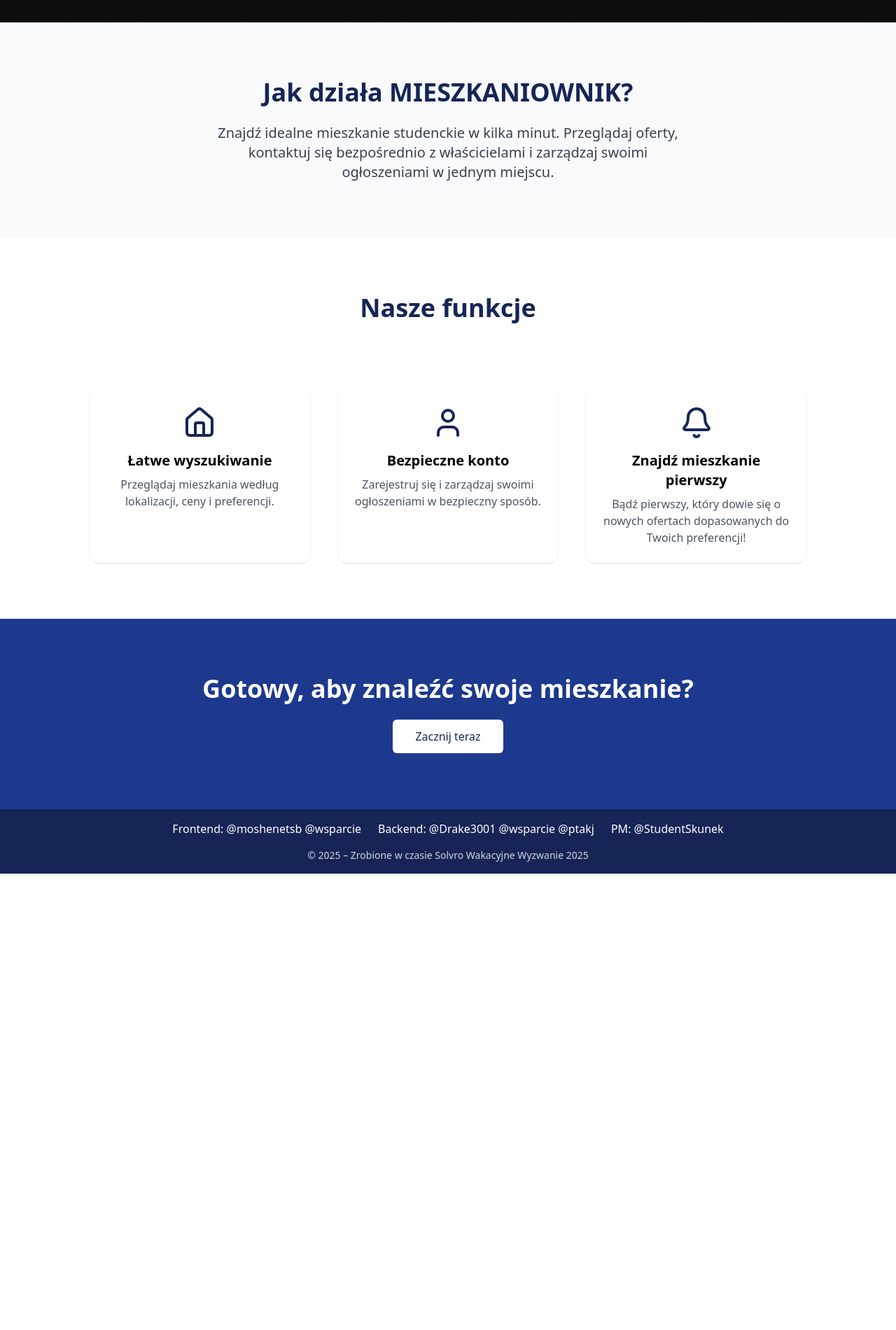
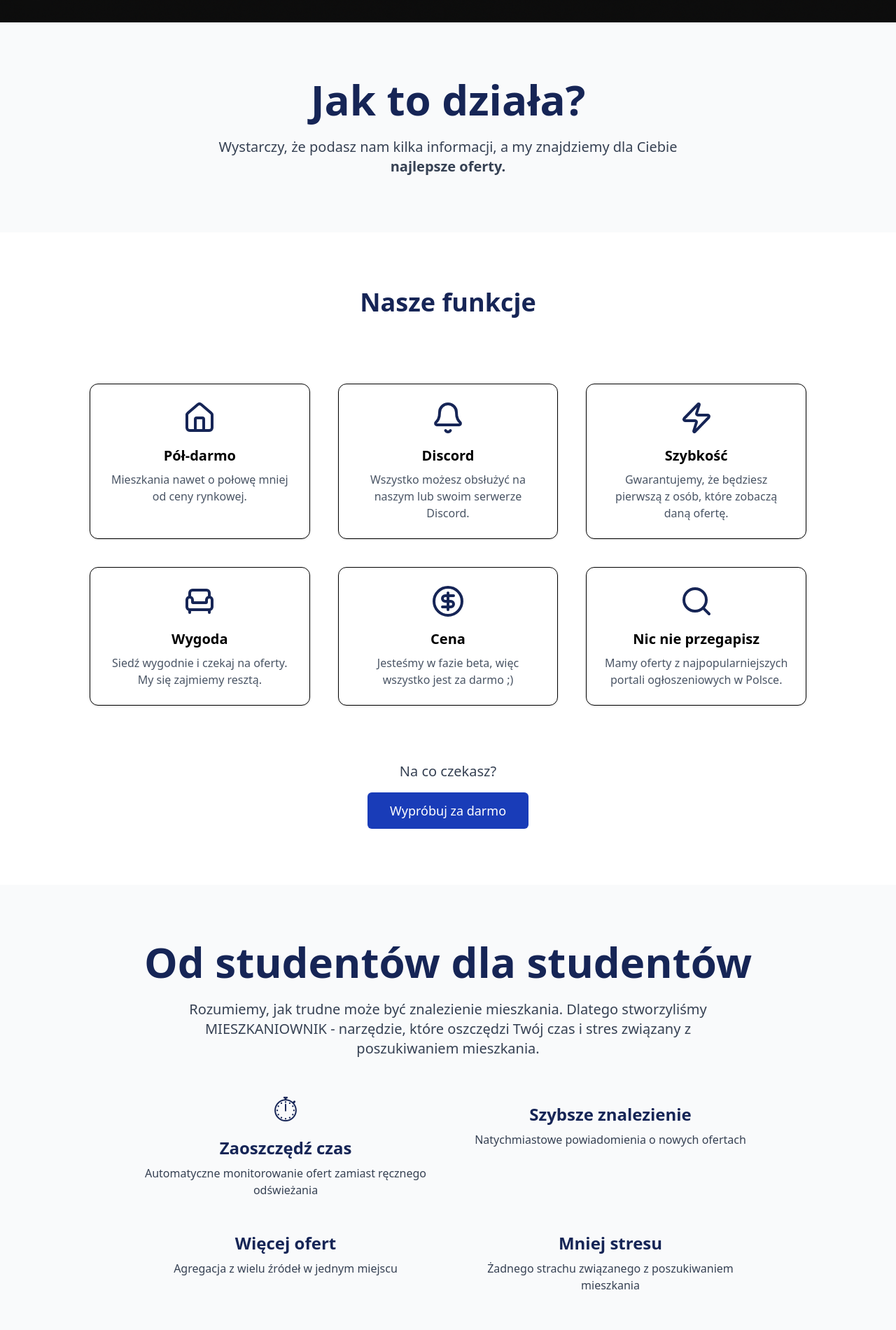
Before and after one commit to moshenetsb/wakacyjne-wyzwanie-mieszkaniownik-frontend, a React (Vite) app: page / in a window 1280 px wide. Shown: the part 760-2660 px from the top of the page at 70% size. Before the commit the page ends 2008 px from the top, so only its background shows below. Built offline with nearby package versions, Linux system fonts and the light colour scheme; no server answers.

Commit message:
feat: enhance landing page

```diff
--- a/src/components/Footer.jsx
+++ b/src/components/Footer.jsx
@@ -1,67 +1,126 @@
+import { HomeIcon, MailIcon, MessageCircleIcon } from "lucide-react";
+
 function Footer() {
   return (
-    <footer className="flex w-full flex-col gap-4 bg-blue-950 p-4 text-center text-white">
-      <div className="mx-auto flex max-w-5xl flex-col items-center justify-between gap-6 md:flex-row">
-        <span>
-          Frontend:{" "}
+    <footer className="flex w-full flex-col gap-6 bg-blue-950 p-8 text-white">
+      <div className="mx-auto flex w-full max-w-6xl flex-col gap-8">
+        {/* Main Footer Content */}
+        <div className="grid grid-cols-1 gap-8 md:grid-cols-3">
+          {/* About Section */}
+          <div className="flex flex-col gap-4">
+            <div className="flex items-center gap-2">
+              <HomeIcon size={24} />
+              <h3 className="text-xl font-bold">MIESZKANIOWNIK</h3>
+            </div>
+            <p className="text-sm text-gray-300">
+              Twój klucz do studenckiego mieszkania. Znajdź wymarzone mieszkanie
+              szybciej niż kiedykolwiek.
+            </p>
+          </div>
+
+          {/* Quick Links */}
+          <div className="flex flex-col gap-4">
+            <h3 className="text-lg font-semibold">Szybkie linki</h3>
+            <div className="flex flex-col gap-2 text-sm">
+              <a
+                href="https://discord.gg/W2SCjUYXCe"
+                target="_blank"
+                rel="noopener noreferrer"
+                className="flex items-center gap-2 underline-offset-4 transition-colors hover:text-gray-300 hover:underline"
+              >
+                <MessageCircleIcon size={16} />
+                Serwer Discord
+              </a>
+              <a
+                href="mailto:mieszkaniownik@gmail.com"
+                className="flex items-center gap-2 underline-offset-4 transition-colors hover:text-gray-300 hover:underline"
+              >
+                <MailIcon size={16} />
+                Kontakt Email
+              </a>
+              <a
+                href="https://discord.com/oauth2/authorize?client_id=1422117898389819532&scope=bot&permissions=268435456"
+                target="_blank"
+                rel="noopener noreferrer"
+                className="underline-offset-4 transition-colors hover:text-gray-300 hover:underline"
+              >
+                Dodaj Discord Bota
+              </a>
+            </div>
+          </div>
+
+          {/* Team Section */}
+          <div className="flex flex-col gap-4">
+            <h3 className="text-lg font-semibold">Zespół</h3>
+            <div className="flex flex-col gap-2 text-sm">
+              <div>
+                <span className="font-medium">Frontend: </span>
                 <a
                   href="https://github.com/moshenetsb"
                   target="_blank"
                   rel="noopener noreferrer"
-            className="inline-block underline-offset-4 transition-colors hover:text-gray-300 hover:underline"
+                  className="underline-offset-4 transition-colors hover:text-gray-300 hover:underline"
                 >
                   @moshenetsb
-          </a>{" "}
+                </a>
+                ,{" "}
                 <a
                   href="https://github.com/wsparcie"
                   target="_blank"
                   rel="noopener noreferrer"
-            className="inline-block underline-offset-4 transition-colors hover:text-gray-300 hover:underline"
+                  className="underline-offset-4 transition-colors hover:text-gray-300 hover:underline"
                 >
                   @wsparcie
                 </a>
-        </span>
-        <span>
-          Backend:{" "}
+              </div>
+              <div>
+                <span className="font-medium">Backend: </span>
                 <a
                   href="https://github.com/Drake3001"
                   target="_blank"
                   rel="noopener noreferrer"
-            className="inline-block underline-offset-4 transition-colors hover:text-gray-300 hover:underline"
+                  className="underline-offset-4 transition-colors hover:text-gray-300 hover:underline"
                 >
                   @Drake3001
-          </a>{" "}
+                </a>
+                ,{" "}
                 <a
                   href="https://github.com/wsparcie"
                   target="_blank"
                   rel="noopener noreferrer"
-            className="inline-block underline-offset-4 transition-colors hover:text-gray-300 hover:underline"
+                  className="underline-offset-4 transition-colors hover:text-gray-300 hover:underline"
                 >
                   @wsparcie
-          </a>{" "}
+                </a>
+                ,{" "}
                 <a
                   href="https://github.com/ptakj"
                   target="_blank"
                   rel="noopener noreferrer"
-            className="inline-block underline-offset-4 transition-colors hover:text-gray-300 hover:underline"
+                  className="underline-offset-4 transition-colors hover:text-gray-300 hover:underline"
                 >
                   @ptakj
                 </a>
-        </span>
-        <span>
-          PM:{" "}
+              </div>
+              <div>
+                <span className="font-medium">PM: </span>
                 <a
                   href="https://github.com/StudentSkunek"
                   target="_blank"
                   rel="noopener noreferrer"
-            className="inline-block underline-offset-4 transition-colors hover:text-gray-300 hover:underline"
+                  className="underline-offset-4 transition-colors hover:text-gray-300 hover:underline"
                 >
                   @StudentSkunek
                 </a>
-        </span>
               </div>
-      <div className="w-full text-center text-sm text-gray-300">
-        &copy; 2025 – Zrobione w czasie Solvro Wakacyjne Wyzwanie 2025
+            </div>
+          </div>
+        </div>
+
+        {/* Bottom Copyright */}
+        <div className="border-t border-gray-700 pt-6 text-center text-sm text-gray-300">
+          <p>&copy; 2025 MIESZKANIOWNIK – Zrobione w czasie Solvro Wakacyjne Wyzwanie 2025</p>
+        </div>
       </div>
     </footer>
   );
--- a/src/components/Home.jsx
+++ b/src/components/Home.jsx
@@ -1,4 +1,12 @@
-import { BellIcon, HomeIcon, UserIcon } from "lucide-react";
+import {
+  BellIcon,
+  HomeIcon,
+  UserIcon,
+  ZapIcon,
+  ArmchairIcon,
+  CircleDollarSignIcon,
+  SearchIcon,
+} from "lucide-react";
 import { useNavigate } from "react-router-dom";
 
 import backgroundImage from "../assets/home-background.png";
@@ -21,29 +29,37 @@ function Home() {
       >
         <div className="absolute inset-0 bg-black/40"></div>
         <div className="relative z-10 flex flex-col items-center gap-6 text-center">
-          <h1 className="text-2xl font-extrabold tracking-wider text-white sm:text-4xl md:text-6xl">
-            Witamy w MIESZKANIOWNIKU!
+          <a
+            href="https://discord.gg/W2SCjUYXCe"
+            target="_blank"
+            rel="noreferrer"
+            className="rounded-2xl bg-white/20 px-4 py-1.5 text-sm font-medium text-white backdrop-blur-sm transition-all hover:bg-blue-600 hover:text-white"
+          >
+            Dołącz do serwera na Discordzie
+          </a>
+          <h1 className="text-2xl font-extrabold tracking-wider text-white sm:text-4xl md:text-6xl lg:text-7xl">
+            MIESZKANIOWNIK
           </h1>
-          <p className="text-lg text-white sm:text-xl md:text-2xl">
-            Twój klucz do studenckiego mieszkania
+          <p className="max-w-2xl text-lg text-white sm:text-xl md:text-2xl">
+            Znajdziemy Ci mieszkaniową perełkę wśród tysięcy ofert
           </p>
           <button
             onClick={handleOnClick}
-            className="rounded-md bg-blue-800 px-8 py-3 text-white transition duration-300 hover:bg-blue-700"
+            className="rounded-md bg-blue-800 px-8 py-3 text-lg font-medium text-white transition duration-300 hover:bg-blue-700"
           >
-            Zacznij teraz
+            Wypróbuj za darmo
           </button>
         </div>
       </section>
 
       <section className="flex flex-col items-center bg-gray-50 px-4 py-20 text-center">
-        <h2 className="mb-6 text-3xl font-bold text-blue-950 sm:text-4xl">
-          Jak działa MIESZKANIOWNIK?
+        <h2 className="mb-6 text-3xl font-bold text-blue-950 sm:text-4xl md:text-6xl">
+          Jak to działa?
         </h2>
         <p className="max-w-2xl text-lg text-gray-700 sm:text-xl">
-          Znajdź idealne mieszkanie studenckie w kilka minut. Przeglądaj oferty,
-          kontaktuj się bezpośrednio z właścicielami i zarządzaj swoimi
-          ogłoszeniami w jednym miejscu.
+          Wystarczy, że podasz nam kilka informacji, a my znajdziemy dla Ciebie
+          <br />
+          <b>najlepsze oferty.</b>
         </p>
       </section>
 
@@ -52,29 +68,107 @@ function Home() {
           Nasze funkcje
         </h2>
         <div className="grid w-full max-w-5xl grid-cols-1 gap-10 sm:grid-cols-2 md:grid-cols-3">
-          <div className="flex flex-col items-center rounded-xl p-6 text-center shadow transition hover:shadow-lg">
+          <div className="flex flex-col items-center rounded-xl border bg-white p-6 text-center shadow transition hover:shadow-lg">
             <HomeIcon size={48} className="mb-4 text-blue-950" />
-            <h3 className="mb-2 text-xl font-semibold">Łatwe wyszukiwanie</h3>
+            <h3 className="mb-2 text-xl font-semibold">Pół-darmo</h3>
             <p className="text-gray-600">
-              Przeglądaj mieszkania według lokalizacji, ceny i preferencji.
+              Mieszkania nawet o połowę mniej od ceny rynkowej.
             </p>
           </div>
-          <div className="flex flex-col items-center rounded-xl p-6 text-center shadow transition hover:shadow-lg">
-            <UserIcon size={48} className="mb-4 text-blue-950" />
-            <h3 className="mb-2 text-xl font-semibold">Bezpieczne konto</h3>
+          <div className="flex flex-col items-center rounded-xl border bg-white p-6 text-center shadow transition hover:shadow-lg">
+            <BellIcon size={48} className="mb-4 text-blue-950" />
+            <h3 className="mb-2 text-xl font-semibold">Discord</h3>
             <p className="text-gray-600">
-              Zarejestruj się i zarządzaj swoimi ogłoszeniami w bezpieczny
-              sposób.
+              Wszystko możesz obsłużyć na naszym lub swoim serwerze Discord.
             </p>
           </div>
-          <div className="flex flex-col items-center rounded-xl p-6 text-center shadow transition hover:shadow-lg">
-            <BellIcon size={48} className="mb-4 text-blue-950" />
-            <h3 className="mb-2 text-xl font-semibold">
-              Znajdź mieszkanie pierwszy
+          <div className="flex flex-col items-center rounded-xl border bg-white p-6 text-center shadow transition hover:shadow-lg">
+            <ZapIcon size={48} className="mb-4 text-blue-950" />
+            <h3 className="mb-2 text-xl font-semibold">Szybkość</h3>
+            <p className="text-gray-600">
+              Gwarantujemy, że będziesz pierwszą z osób, które zobaczą daną
+              ofertę.
+            </p>
+          </div>
+          <div className="flex flex-col items-center rounded-xl border bg-white p-6 text-center shadow transition hover:shadow-lg">
+            <ArmchairIcon size={48} className="mb-4 text-blue-950" />
+            <h3 className="mb-2 text-xl font-semibold">Wygoda</h3>
+            <p className="text-gray-600">
+              Siedź wygodnie i czekaj na oferty. My się zajmiemy resztą.
+            </p>
+          </div>
+          <div className="flex flex-col items-center rounded-xl border bg-white p-6 text-center shadow transition hover:shadow-lg">
+            <CircleDollarSignIcon size={48} className="mb-4 text-blue-950" />
+            <h3 className="mb-2 text-xl font-semibold">Cena</h3>
+            <p className="text-gray-600">
+              Jesteśmy w fazie beta, więc wszystko jest za darmo ;)
+            </p>
+          </div>
+          <div className="flex flex-col items-center rounded-xl border bg-white p-6 text-center shadow transition hover:shadow-lg">
+            <SearchIcon size={48} className="mb-4 text-blue-950" />
+            <h3 className="mb-2 text-xl font-semibold">Nic nie przegapisz</h3>
+            <p className="text-gray-600">
+              Mamy oferty z najpopularniejszych portali ogłoszeniowych w Polsce.
+            </p>
+          </div>
+        </div>
+        <div className="mx-auto mt-8 max-w-2xl text-center">
+          <p className="mb-4 text-lg text-gray-700 sm:text-xl">
+            Na co czekasz?
+          </p>
+          <button
+            onClick={handleOnClick}
+            className="rounded-md bg-blue-800 px-8 py-3 text-lg font-medium text-white transition duration-300 hover:bg-blue-700"
+          >
+            Wypróbuj za darmo
+          </button>
+        </div>
+      </section>
+
+      <section className="flex flex-col items-center bg-gray-50 px-4 py-20 text-center">
+        <h2 className="mb-6 text-3xl font-bold text-blue-950 sm:text-4xl md:text-6xl">
+          Od studentów dla studentów
+        </h2>
+        <p className="max-w-3xl text-lg text-gray-700 sm:text-xl">
+          Rozumiemy, jak trudne może być znalezienie mieszkania. Dlatego
+          stworzyliśmy MIESZKANIOWNIK - narzędzie, które oszczędzi Twój czas i
+          stres związany z poszukiwaniem mieszkania.
+        </p>
+        <div className="mt-12 grid w-full max-w-4xl grid-cols-1 gap-8 sm:grid-cols-2">
+          <div className="flex flex-col items-center">
+            <div className="mb-4 text-5xl font-bold text-blue-950">⏱</div>
+            <h3 className="mb-2 text-2xl font-semibold text-blue-950">
+              Zaoszczędź czas
             </h3>
-            <p className="text-gray-600">
-              Bądź pierwszy, który dowie się o nowych ofertach dopasowanych do
-              Twoich preferencji!
+            <p className="text-gray-700">
+              Automatyczne monitorowanie ofert zamiast ręcznego odświeżania
+            </p>
+          </div>
+          <div className="flex flex-col items-center">
+            <div className="mb-4 text-5xl font-bold text-blue-950"></div>
+            <h3 className="mb-2 text-2xl font-semibold text-blue-950">
+              Szybsze znalezienie
+            </h3>
+            <p className="text-gray-700">
+              Natychmiastowe powiadomienia o nowych ofertach
+            </p>
+          </div>
+          <div className="flex flex-col items-center">
+            <div className="mb-4 text-5xl font-bold text-blue-950"></div>
+            <h3 className="mb-2 text-2xl font-semibold text-blue-950">
+              Więcej ofert
+            </h3>
+            <p className="text-gray-700">
+              Agregacja z wielu źródeł w jednym miejscu
+            </p>
+          </div>
+          <div className="flex flex-col items-center">
+            <div className="mb-4 text-5xl font-bold text-blue-950"></div>
+            <h3 className="mb-2 text-2xl font-semibold text-blue-950">
+              Mniej stresu
+            </h3>
+            <p className="text-gray-700">
+              Żadnego strachu związanego z poszukiwaniem mieszkania
             </p>
           </div>
         </div>
```
Lines whose indentation alone changed are shown as unchanged.
